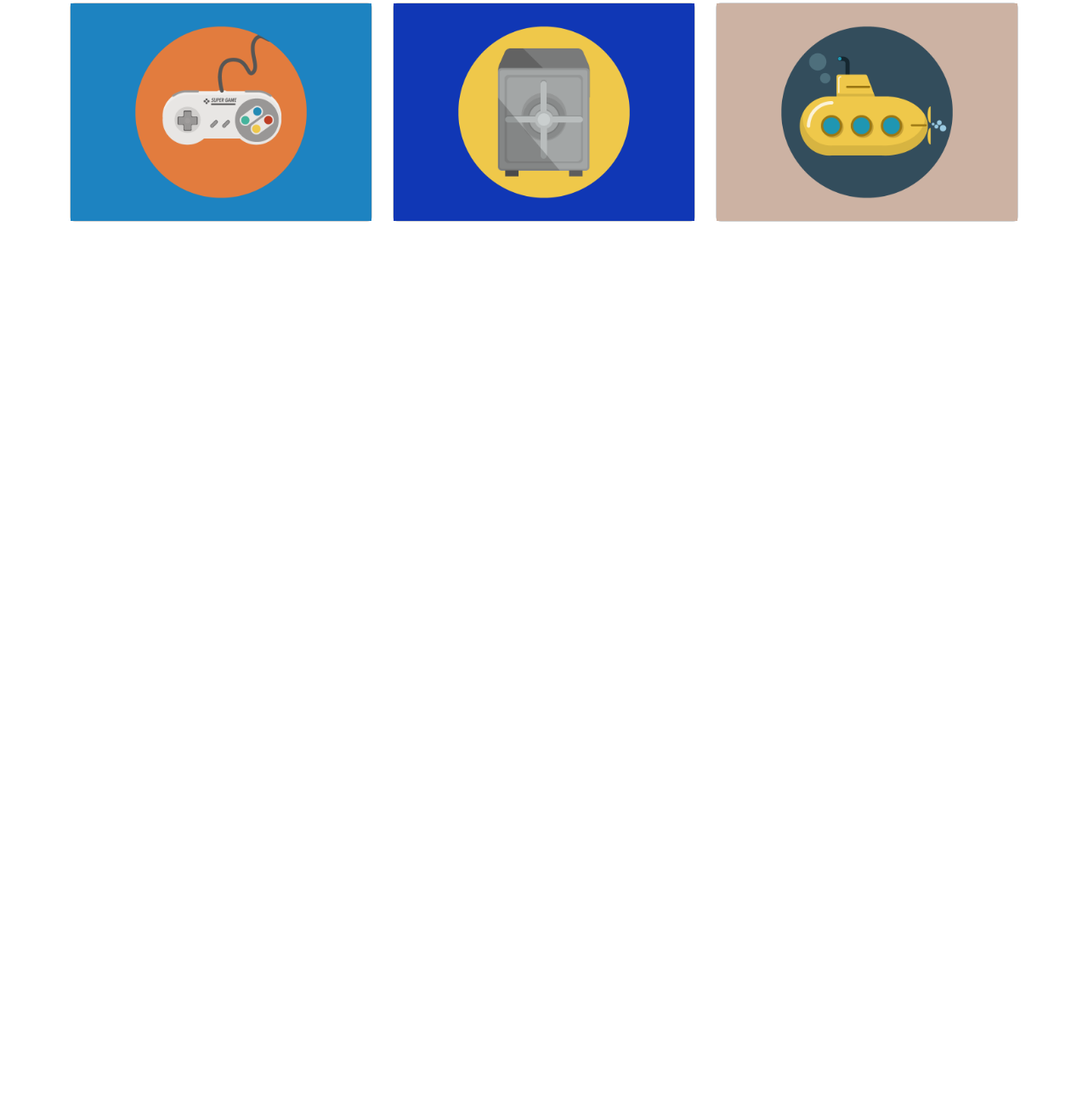
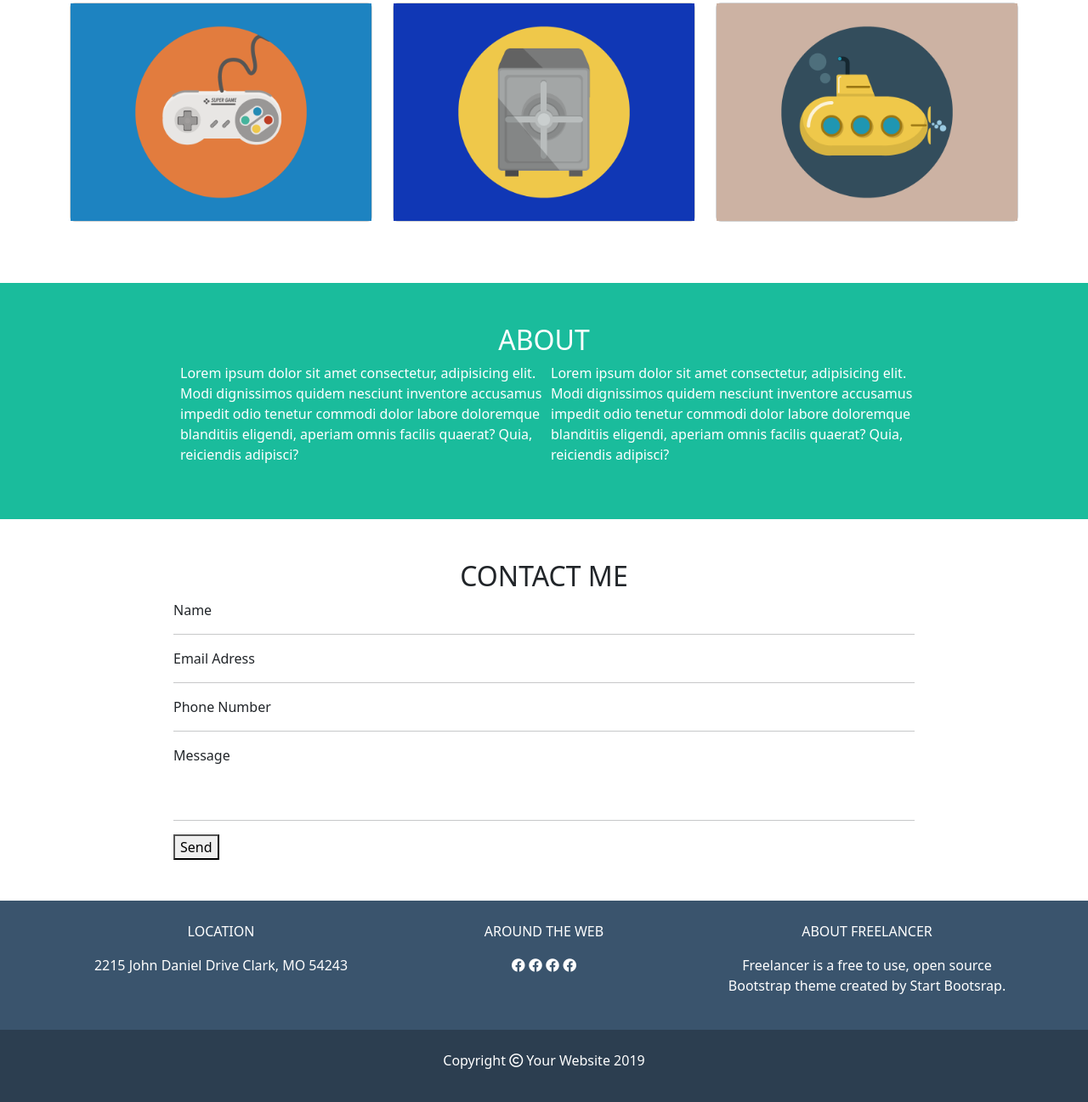
Before and after one commit to Giadagenovesi/html-css-bootstrap-freelancer, a plain HTML site: page index.html in a window 1280 px wide. Shown: the part 878-2175 px from the top of the page at 85% size. Before the commit the page ends 1211 px from the top, so only its background shows below. Drawn offline with nearby package versions, Linux system fonts and the light colour scheme.

Commit message:
Completed Layout

```diff
--- a/css/style.css
+++ b/css/style.css
@@ -1,6 +1,21 @@
 /* RESET */
 img {
     max-width: 100%;
+}
+
+/* COMMON */
+/* Layout */
+.ms_small_container {
+    width: 70%;
+    margin: 0 auto;
+}
+/* Styles */
+.ms_info_section {
+    background-color:#3A546D;
+}
+footer {
+    background-color: #2C3E50;
+
 }
 
 /* HEADER */
@@ -47,13 +62,13 @@ header li {
 .ms_jumbotron img {
     width: 250px;
 }
-/* .ms_jumbotron ul {
-    justify-content: center;
-    display: flex;
-    list-style-type: none;
-}  */
+/* About section */
+.ms_about {
+    background-color: #1ABC9C;
+}
 
 /* RESPONSIVE */
+/* Tablet mode */
 @media screen and (min-width:768px) {
 
     .ms_logo {
@@ -73,4 +88,20 @@ header li {
         display: flex;
     }
 
+    /* About section */
+    .ms_small_container {
+        width: 70%;
+        margin: 0 auto;
+    }
+
 }
+
+/* Desktop mode */
+@media screen and (min-width:992px) {
+    /* About section */
+    .ms_small_container {
+        width: 70%;
+        margin: 0 auto;
+    }
+
+}
--- a/index.html
+++ b/index.html
@@ -94,21 +94,76 @@
         <!-- /Portfolio section -->
 
         <!-- About Section -->
-        <!-- About Section -->
+        <section class="ms_about text-white py-5">
+            <div class="ms_small_container">
+                <h2 class="text-center">ABOUT</h2>
+                <div class="container-fluid d-md-flex">
+                    <p class="ps-2"> Lorem ipsum dolor sit amet consectetur, adipisicing elit. Modi dignissimos quidem nesciunt inventore accusamus impedit odio tenetur commodi dolor labore doloremque blanditiis eligendi, aperiam omnis facilis quaerat? Quia, reiciendis adipisci?</p>
+                    <p class="ps-2"> Lorem ipsum dolor sit amet consectetur, adipisicing elit. Modi dignissimos quidem nesciunt inventore accusamus impedit odio tenetur commodi dolor labore doloremque blanditiis eligendi, aperiam omnis facilis quaerat? Quia, reiciendis adipisci?</p>
+                </div>
+            </div>
+        </section>
+        <!-- /About Section -->
 
+        <!-- Contact Section -->
+        <section class="py-5">
+            <div class="ms_small_container">
+                <h2 class="text-center"> CONTACT ME </h2>
+                <div class="container-fluid">
+                    <p>Name</p>
+                    <hr>
+                    <p>Email Adress</p>
+                    <hr>
+                    <p>Phone Number</p>
+                    <hr>
+                    <p class="pb-5">Message</p>
+                    <hr>
+                    <button> Send </button>
+                </div>
+            </div>
+        </section>
+        <!-- /Contact Section -->
 
-
-
+        <!-- Info section -->
+        <section class="ms_info_section py-4 text-white text-center">
+            <div class="container">
+                <div class="row">
+                    <div class="col-12 col-md-4">
+                        <div>
+                            <p>LOCATION</p>
+                            <p>2215 John Daniel Drive Clark, MO 54243</p>
+                        </div>
+                    </div>
+                    <div class="col-12 col-md-4">
+                        <p>AROUND THE WEB</p>
+                        <div>
+                            <i class="fa-brands fa-facebook"></i>
+                            <i class="fa-brands fa-facebook"></i>
+                            <i class="fa-brands fa-facebook"></i>
+                            <i class="fa-brands fa-facebook"></i>
+                        </div>
+                    </div>
+                    <div class="col-12 col-md-4">
+                        <p>ABOUT FREELANCER</p>
+                        <p>
+                            Freelancer is a free to use, open source Bootstrap theme created by <span>Start Bootsrap</span>.
+                        </p>
+                    </div>
+                </div>
+            </div>
+        </section>
+        <!-- /Info section -->
     </main>
     <!-- /Main -->
 
     <!-- Footer -->
-    <footer>
-
+    <footer class="py-4 text-white">
+        <div class="container text-center">
+            <p>
+                Copyright <i class="fa-regular fa-copyright"></i> Your Website 2019
+            </p>
+        </div>
     </footer>
     <!-- /Footer -->
-
-
-
 </body>
 </html>
```
